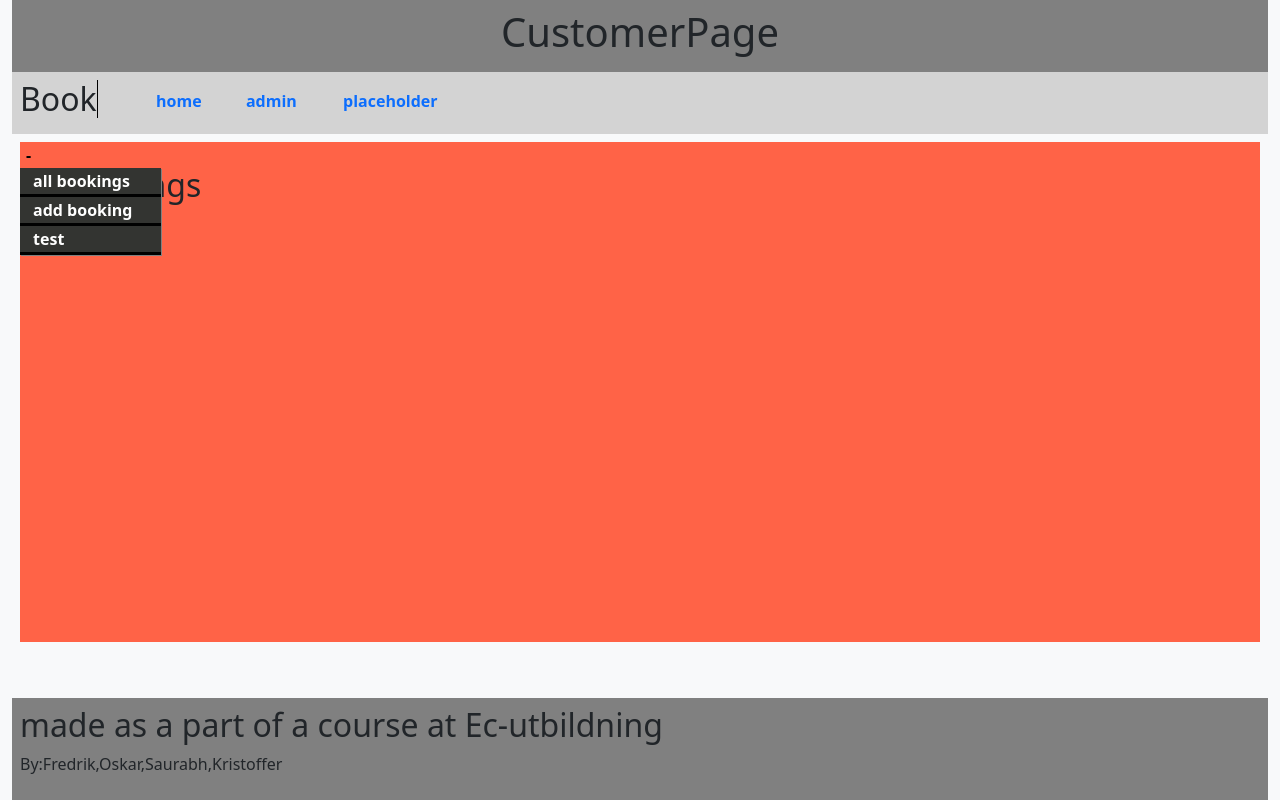
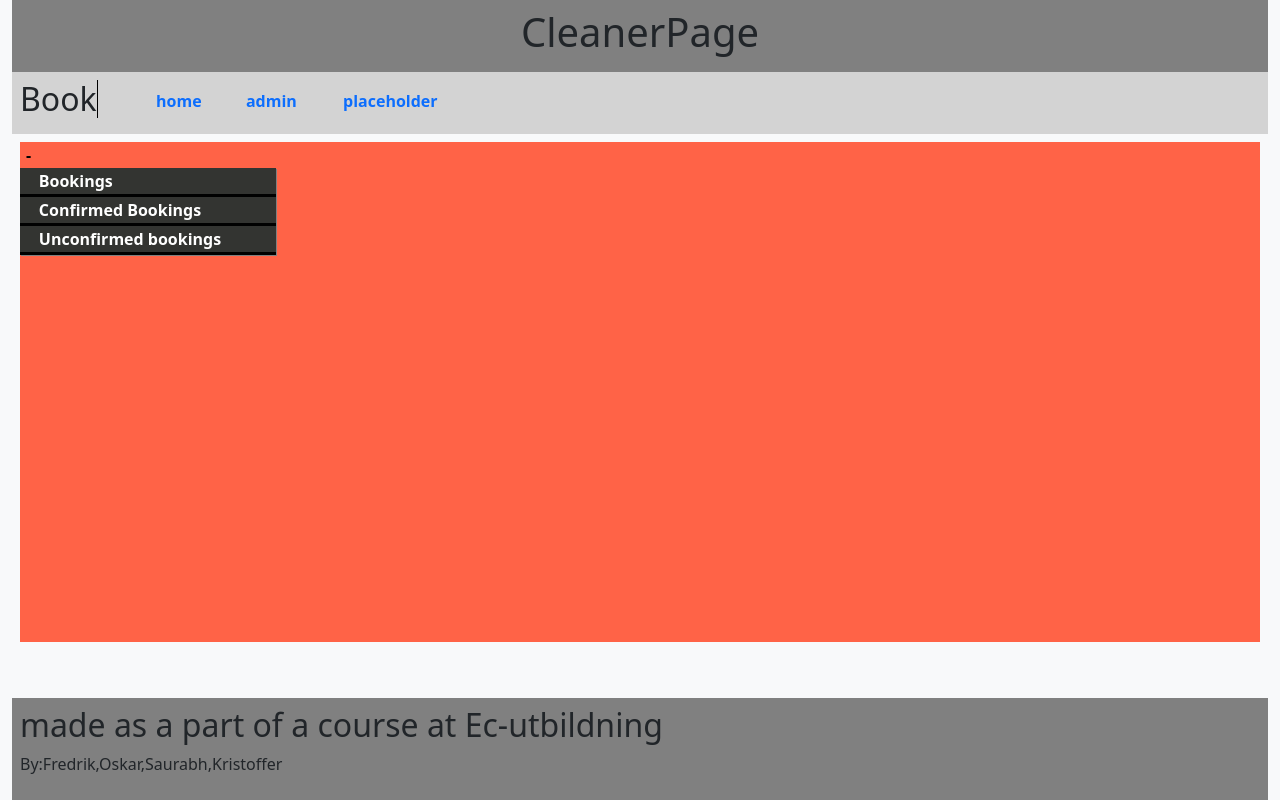
Before and after one commit to kriswern/frontend-book-and-clean, a React (Create React App) app: page / in a window 1280 px wide. Both pictures are taken after a click on the button "---". Built offline with nearby package versions, Linux system fonts and the light colour scheme.

Commit message:
added cleanerpage

```diff
--- a/src/App.js
+++ b/src/App.js
@@ -2,12 +2,13 @@
 import './App.css';
 
 import Layout from './components/Layout';
-import CustomerPage from './components/customerPage/CustomerPage';
+import CustomerPage from './components/Pages/customerPage/CustomerPage';
+import CleanerPage from './components/Pages/cleanerPage/CleanerPage';
 
 function App() {
   return (
    <Layout>
-     <CustomerPage/>
+     <CleanerPage/>
    </Layout>
   );
 }
--- /dev/null
+++ b/src/components/Pages/cleanerPage/CleanerPage.js
@@ -0,0 +1,39 @@
+import { useState } from "react";
+import MyBookings from "./MyBookings";
+import ConfirmedBookings from "./ConfirmedBookings";
+import UserNav from "../userNav";
+import "../../../css/userPage.css";
+import "../../../css/userNav.css";
+import UnconfirmedBookings from "./UnconfirmedBookings";
+export default function CleanerPage () {
+
+    const tabsRoute = new Map([ // add new tabs here
+        ["Bookings",MyBookings],
+        ["Confirmed Bookings",ConfirmedBookings],
+        ["Unconfirmed bookings", UnconfirmedBookings]
+    ]);
+
+    const [navOpen, setNavOpen] = useState(false);
+    const [activeTab, setActiveTab] = useState(MyBookings);
+
+    function openOrCloseNav(){
+        (navOpen === false) ? setNavOpen(true) : setNavOpen(false);
+
+    }
+    function changeTab (tab){
+        (tabsRoute.has(tab)) ? setActiveTab(tabsRoute.get(tab)) : setActiveTab(MyBookings); // all bookings are default
+   }
+    return(
+        <div className = "pageWrapper">
+        <UserNav
+        navOpen = {navOpen}
+        openOrCloseNav = {openOrCloseNav}
+        changeTab = {changeTab}
+        tabsRoute = {tabsRoute}
+        />
+        <div className = "activeTabWindow">
+         {activeTab}
+        </div>
+    </div>
+    )
+}
--- /dev/null
+++ b/src/components/Pages/cleanerPage/ConfirmedBookings.js
@@ -0,0 +1,10 @@
+export default function ConfirmedBookings (){
+    return (
+
+        <div>
+        <br></br>
+        <h2>Confirmed Bookings</h2>
+        </div>
+
+    )
+}
--- /dev/null
+++ b/src/components/Pages/cleanerPage/MyBookings.js
@@ -0,0 +1,9 @@
+export default function MyBookings (){
+    return (
+        <div>
+        <br></br>
+        <h2>MyBookings</h2>
+        </div>
+
+    )
+}
--- /dev/null
+++ b/src/components/Pages/cleanerPage/UnconfirmedBookings.js
@@ -0,0 +1,9 @@
+export default function UnconfirmedBookings (){
+    return (
+        <div>
+        <br></br>
+        <h2>UnconfirmedBookings</h2>
+        </div>
+
+    )
+}
--- a/src/components/customerPage/CustomerPage.js
+++ b/src/components/Pages/customerPage/CustomerPage.js
@@ -1,15 +1,16 @@
 import { useState } from "react";
-import "../../css/customerPage.css";
-import CustomerPageNav from "./CustomerPageNav";
+import "../../../css/userPage.css";
+import CustomerPageNav from "../userNav";
 import AllBookings from "./AllBookingsTab"
 import AddBookingTab from "./AddBookingTab";
 
 export default function CustomerPage (){
 
     const tabsRoute = new Map([ // add new tabs here
-        ["ALL_BOOKINGS",AllBookings],
-        ["ADD_BOOKING",AddBookingTab],
+        ["all Bookings",AllBookings],
+        ["add Booking",AddBookingTab],
     ]);
+
 
     const [navOpen, setNavOpen] = useState(false);
     const [activeTab, setActiveTab] = useState(AllBookings);
@@ -19,6 +20,7 @@ export default function CustomerPage (){
 
     }
     function changeTab (tab){
+        console.log(tab);
         (tabsRoute.has(tab)) ? setActiveTab(tabsRoute.get(tab)) : setActiveTab(AllBookings); // all bookings are default
    }
 
@@ -28,6 +30,7 @@ export default function CustomerPage (){
         navOpen = {navOpen}
         openOrCloseNav = {openOrCloseNav}
         changeTab = {changeTab}
+        tabsRoute = {tabsRoute}
         />
         <div className = "activeTabWindow">
          {activeTab}
--- /dev/null
+++ b/src/components/Pages/userNav.js
@@ -0,0 +1,39 @@
+
+
+
+export default function UserNav ({navOpen,openOrCloseNav,changeTab,tabsRoute}){
+    //will map a array of values to buttons
+
+
+
+    if(navOpen){
+        return(
+            <aside className = "customerNav">
+            <button className= "custNavButton" type="button" onClick = {() => openOrCloseNav()}>-</button>
+            <ul className = "customerNavList">
+                {Array.from(tabsRoute.keys()).map((key,value) =>(
+                     <li className = "listItem"><button onClick = {
+                        () => {
+                            changeTab(key)
+                            openOrCloseNav()
+                        }}>{key}</button></li>
+                ))}
+
+            </ul>
+        </aside>
+        )
+    }else{
+        return(
+            <aside className = "customerNav">
+
+                <button className= "custNavButton" type="button" onClick = {() => openOrCloseNav()}>
+                    ---</button>
+            </aside>
+
+        )
+
+
+    }
+
+
+}
--- a/src/components/customerPage/CustomerPageNav.js
+++ /dev/null
@@ -1,38 +0,0 @@
-
-
-
-export default function CustomerPageNav ({navOpen,openOrCloseNav,changeTab}){
-    if(navOpen){
-        return(
-            <aside className = "customerNav">
-            <button className= "custNavButton" type="button" onClick = {() => openOrCloseNav()}>-</button>
-            <ul className = "customerNavList">
-                <li className = "listItem"><button onClick = {
-                     () => {
-                         changeTab("ALL_BOOKINGS")
-                         openOrCloseNav()
-                     }}>all bookings</button></li>
-                <li className = "listItem"><button onClick = {() => {
-                    changeTab("ADD_BOOKING")
-                    openOrCloseNav()}
-
-                    }>add booking</button></li>
-                <li className = "listItem"><button>test</button></li>
-            </ul>
-        </aside>
-        )
-    }else{
-        return(
-            <aside className = "customerNav">
-
-                <button className= "custNavButton" type="button" onClick = {() => openOrCloseNav()}>
-                    ---</button>
-            </aside>
-
-        )
-
-
-    }
-
-
-}
--- a/src/css/customerPage.css
+++ b/src/css/userNav.css
@@ -1,12 +1,7 @@
-.pageWrapper{
-    display: flex;
-    flex-direction: row;
-    background-color: whitesmoke;
-    height: 500px;
-}
+
 
 .customerNav{
-    width: 11%;
+    width: 20%;
     height: 20%;
     position: absolute;
 
@@ -45,14 +40,11 @@ li button{
 
 }
 
-.activeTabWindow{
-    background-color: tomato;
-    width: 100%;
-}
+
 
 
 @media only screen and (max-width: 736px) {
     .customerNav{
-        width: 28%;
+        width: 50%;
     }
   }
--- /dev/null
+++ b/src/css/userPage.css
@@ -0,0 +1,19 @@
+.pageWrapper{
+    display: flex;
+    flex-direction: row;
+    background-color: whitesmoke;
+    height: 500px;
+}
+
+
+
+
+
+
+
+
+
+.activeTabWindow{
+    background-color: tomato;
+    width: 100%;
+}
```
Also changed, not shown: src/components/Pages/customerPage/AddBookingTab.js (renamed from src/components/customerPage/AddBookingTab.js), src/components/Pages/customerPage/AllBookingsTab.js (renamed from src/components/customerPage/AllBookingsTab.js), 1 other file (tests, documents, lock files or other folders).
